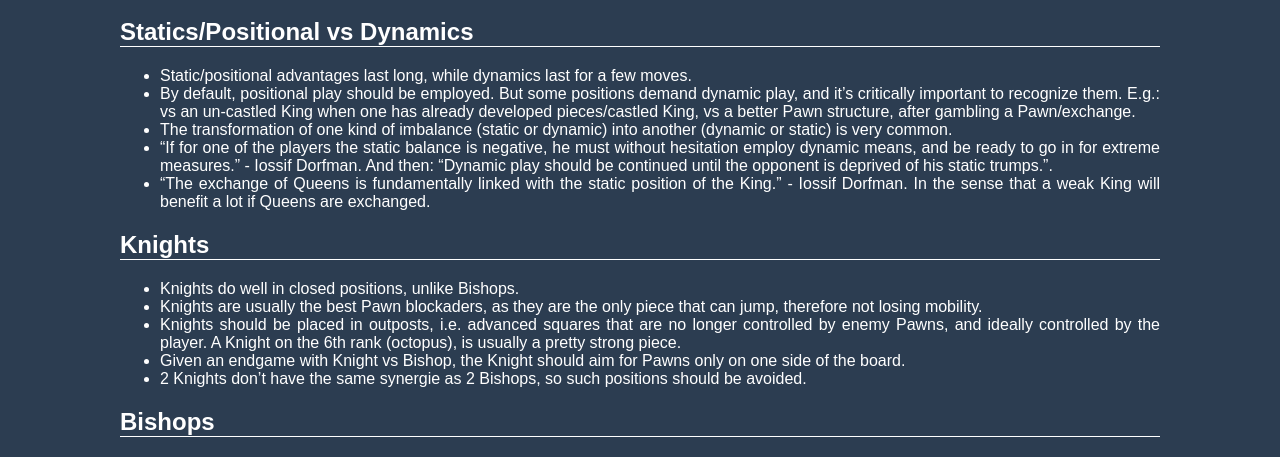
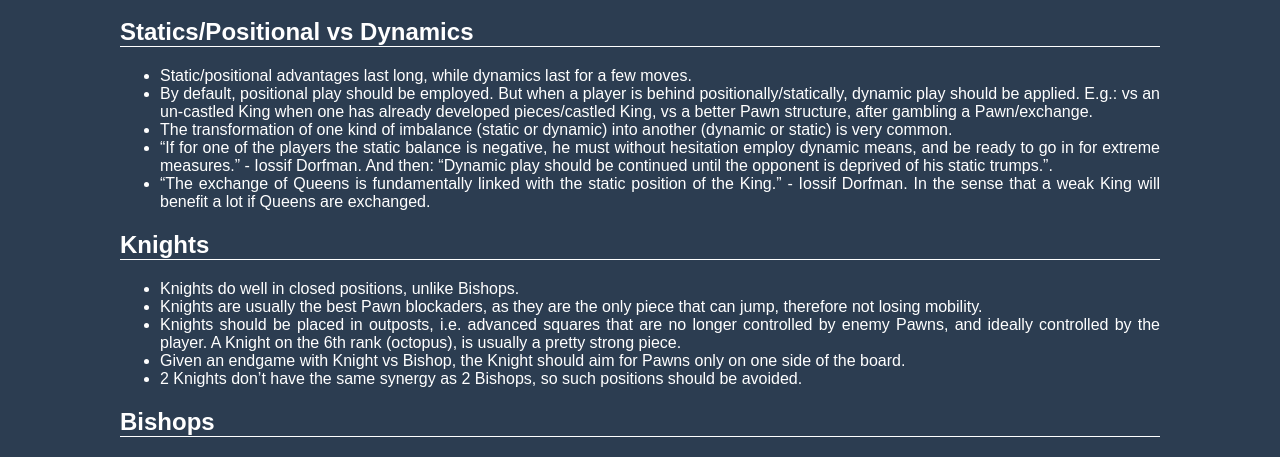
Before and after one commit to brunoroque06/brunoroque06.github.io, a Jekyll site: the page built from _pages/chess-fundamentals.md, in a window 1280 px wide and 1400 px high, scrolled down 834 px. Shown: the part 175-632 px from the top of the window. Built offline with Jekyll 4.4.1, drawn with Linux system fonts in a browser that asks for light colours; some of the changed text lies outside the part shown.

Commit message:
Improve chess

```diff
--- a/_pages/chess-fundamentals.md
+++ b/_pages/chess-fundamentals.md
@@ -40,7 +40,7 @@ This page contains a compilation of chess fundamentals.
 ## Statics/Positional vs Dynamics
 
 - Static/positional advantages last long, while dynamics last for a few moves.
-- By default, positional play should be employed. But some positions demand dynamic play, and it's critically important to recognize them. E.g.: vs an un-castled King when one has already developed pieces/castled King, vs a better Pawn structure, after gambling a Pawn/exchange.
+- By default, positional play should be employed. But when a player is behind positionally/statically, dynamic play should be applied. E.g.: vs an un-castled King when one has already developed pieces/castled King, vs a better Pawn structure, after gambling a Pawn/exchange.
 - The transformation of one kind of imbalance (static or dynamic) into another (dynamic or static) is very common.
 - "If for one of the players the static balance is negative, he must without hesitation employ dynamic means, and be ready to go in for extreme measures." - Iossif Dorfman. And then: "Dynamic play should be continued until the opponent is deprived of his static trumps.".
 - "The exchange of Queens is fundamentally linked with the static position of the King." - Iossif Dorfman. In the sense that a weak King will benefit a lot if Queens are exchanged.
@@ -51,7 +51,7 @@ This page contains a compilation of chess fundamentals.
 - Knights are usually the best Pawn blockaders, as they are the only piece that can jump, therefore not losing mobility.
 - Knights should be placed in outposts, i.e. advanced squares that are no longer controlled by enemy Pawns, and ideally controlled by the player. A Knight on the 6th rank (octopus), is usually a pretty strong piece.
 - Given an endgame with Knight vs Bishop, the Knight should aim for Pawns only on one side of the board.
-- 2 Knights don't have the same synergie as 2 Bishops, so such positions should be avoided.
+- 2 Knights don't have the same synergy as 2 Bishops, so such positions should be avoided.
 
 ## Bishops
 
@@ -89,7 +89,7 @@ This page contains a compilation of chess fundamentals.
 
 - Space is created by the expansion of Pawns. One can see the line of Pawns as a "fence", where the space behind them is controlled by the player who owns them.
 - An advantage in space can take away many options from the enemy. He can end up with a passive position, where it is not easy to manuever his pieces.
-- Usually the side with the space advantage does not want to trade pieces, because the player with less space would profit from it (it would be easier to manuever less pieces in the same space).
+- Usually the side with the space advantage does not want to trade pieces, because the player with less space would profit from it, as it is easier to manuever less pieces in the same space.
 - The following ways should be considered when fighting an enemy space advantage:
   1. Exchange pieces;
   2. Use of Pawn breaks;
```
